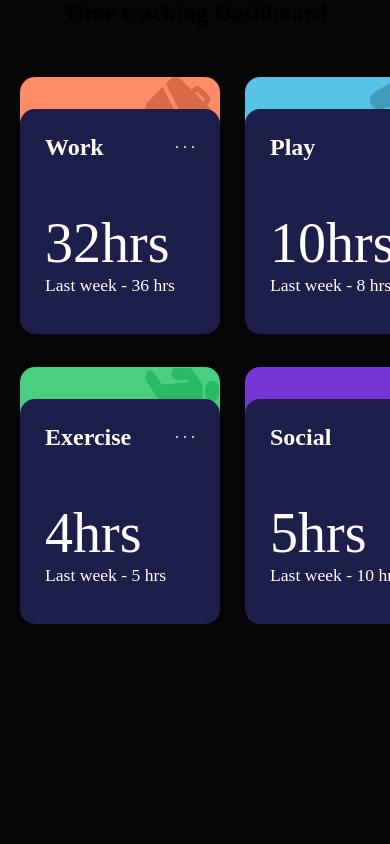
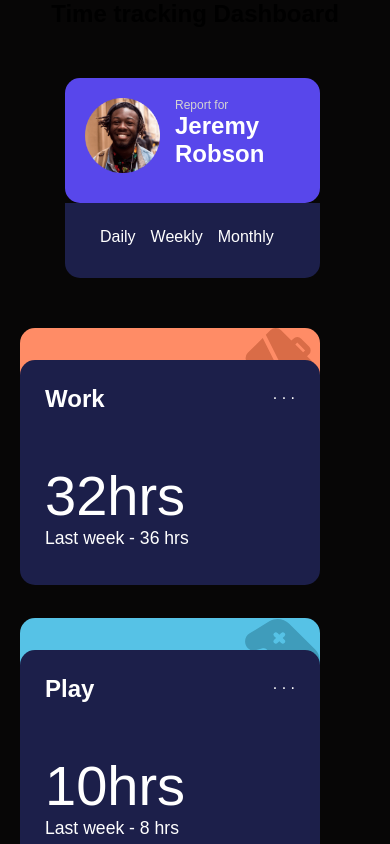
Before and after one commit to NielsLouwes/time-tracking-dash, a Next.js app: page / in a window 390 px wide. Built offline with nearby package versions, Linux system fonts and the light colour scheme.

Commit message:
added responsiveness for largecard and grid

```diff
--- a/src/components/LargeCard/LargeCard.styles.tsx
+++ b/src/components/LargeCard/LargeCard.styles.tsx
@@ -5,6 +5,12 @@ export const Card = styled.div`
   width: 250px;
   margin-right: 50px;
   position: relative;
+
+  @media screen and (max-width: 400px) {
+   width: 300px;
+   padding-left: 45px;
+   height: 250px;
+  }
 `;
 
 export const CardTop = styled.div`
@@ -16,6 +22,14 @@ export const CardTop = styled.div`
   justify-content: center;
   padding: 35px;
 
+  @media screen and (max-width: 400px) {
+    grid-template-columns: repeat(1, 1fr);
+    height: 125px;
+    display: flex;
+    flex-direction: row;
+    font-size: 12px;
+    padding: 20px;
+  }
 `;
 
 export const ImageDiv = styled.div`
@@ -24,12 +38,22 @@ export const ImageDiv = styled.div`
 
 export const ReportForText = styled.p`
   color: lightgrey;
+
+  @media screen and (max-width: 400px) {
+    margin-left: 15px;
+    font-size: 12px;
+  }
 `;
 
 export const Name = styled.p`
   font-size: 2rem;
   font-weight: 700;
   color: white;
+
+  @media screen and (max-width: 400px) {
+    font-size: 1.5rem;
+    margin-left: 15px;
+  }
 `;
 
 export const CardBottom = styled.div`
@@ -43,9 +67,20 @@ export const CardBottom = styled.div`
   position: absolute;
   width: 100%;
   bottom: -45px;
-   z-index: 1;
+  z-index: 1;
+
+  @media screen and (max-width: 400px) {
+    grid-template-columns: repeat(1, 1fr);
+    display: flex;
+    position: static;
+    height: 75px;
+  }
 `;
 
 export const TimePeriod = styled.div`
   margin-bottom: 15px;
+
+  @media screen and (max-width: 400px) {
+    margin-right: 15px;
+  }
 `;
--- a/src/components/SmallCard/SmallCard.styles.tsx
+++ b/src/components/SmallCard/SmallCard.styles.tsx
@@ -4,6 +4,10 @@ export const Card = styled.div`
   height: 250px;
   width: 200px;
   position: relative;
+
+  @media screen and (max-width: 400px) {
+   width: 300px;
+  }
 `;
 
 export const CardTop = styled.div<{ backgroundColor: string }>`
--- a/src/pages/_app.tsx
+++ b/src/pages/_app.tsx
@@ -1,12 +1,5 @@
 import '@/styles/globals.css'
 import type { AppProps } from 'next/app'
-import { Roboto } from 'next/font/google'
-
-const roboto = Roboto({
-  weight: ['400', '700'],
-  style: ['normal', 'italic'],
-  subsets: ['latin'],
-})
 
 export default function App({ Component, pageProps }: AppProps) {
   return <Component  {...pageProps} />
--- a/src/pages/index.styles.tsx
+++ b/src/pages/index.styles.tsx
@@ -11,10 +11,21 @@ export const Main = styled.main`
   flex-direction: column;
   align-items: center;
   background: #070606;
+
+  @media screen and (max-width: 400px) {
+    height: 100vh;
+  }
 `;
 
 export const Wrapper = styled.div`
   display: flex;
+
+  @media screen and (max-width: 400px) {
+    grid-template-columns: repeat(1, 1fr);
+    height: auto;
+    flex-direction: column;
+  }
+
 `
 
 export const GridContainer = styled.div`
@@ -24,4 +35,10 @@ export const GridContainer = styled.div`
   grid-column-gap: 25px;
   grid-row-gap: 40px;
   height: 550px;
+
+  @media screen and (max-width: 400px) {
+    grid-template-columns: repeat(1, 1fr);
+    height: auto;
+  }
+
 `;
--- a/src/styles/globals.css
+++ b/src/styles/globals.css
@@ -83,6 +83,7 @@ html,
 body {
   max-width: 100vw;
   overflow-x: hidden;
+  font-family: "Roboto Mono", sans-serif;
 }
 
 body {
```
